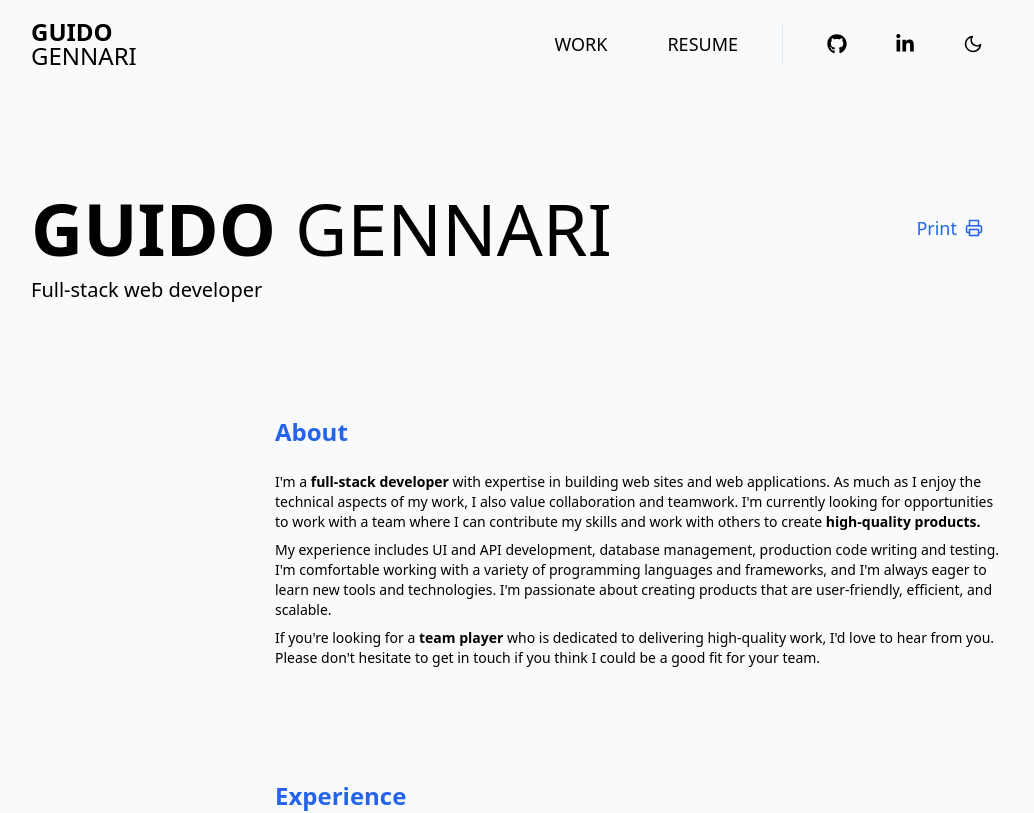
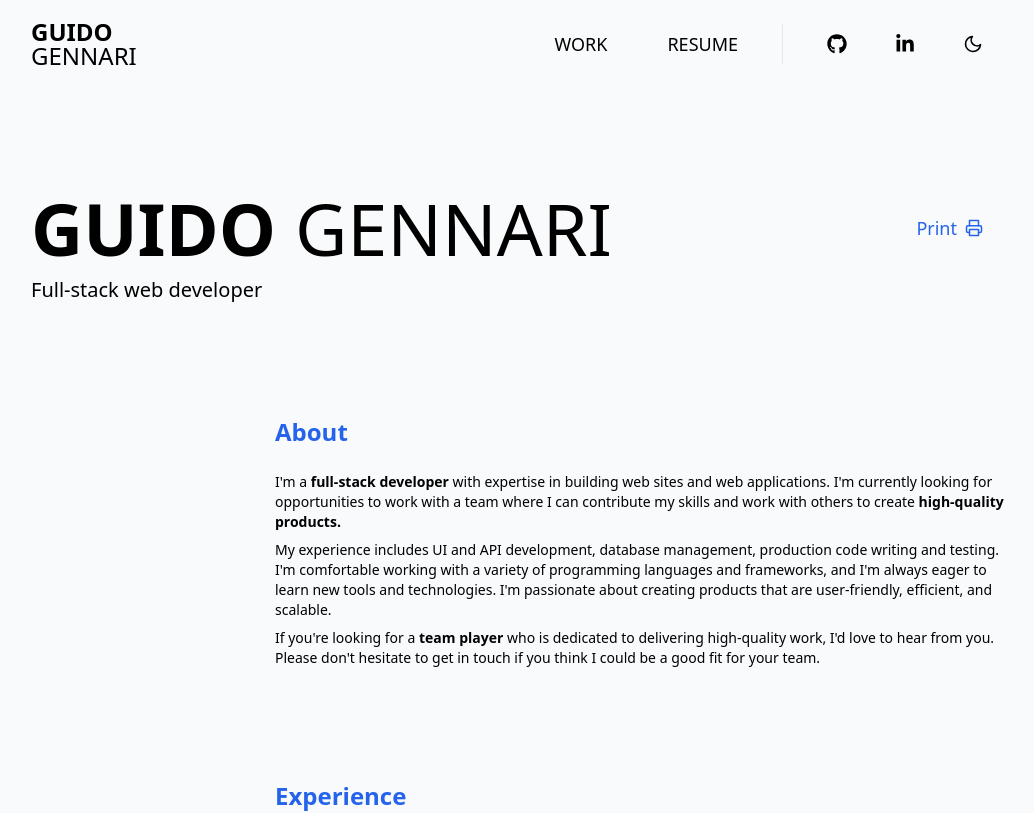
Before and after one commit to xdguido/guidogennari-web, a Next.js app: page /resume in a window 1280 px wide. Shown: the top 813 px of the page, without its empty margins (121-1155 px from the left). Built offline with nearby package versions, Linux system fonts and the light colour scheme.

Commit message:
feat: update content

```diff
--- a/pages/resume.tsx
+++ b/pages/resume.tsx
@@ -33,10 +33,9 @@ export default function Resume() {
                     <div className="grid items-baseline print:grid-cols-4 lg:grid-cols-4">
                         <p className="sm:text-sm print:col-start-2 lg:col-start-2 print:col-span-3 lg:col-span-3 mb-2">
                             I{"'"}m a <span className="font-semibold">full-stack developer</span>{' '}
-                            with expertise in building web sites and web applications. As much as I
-                            enjoy the technical aspects of my work, I also value collaboration and
-                            teamwork. I{"'"}m currently looking for opportunities to work with a
-                            team where I can contribute my skills and work with others to create
+                            with expertise in building web sites and web applications. I{"'"}m
+                            currently looking for opportunities to work with a team where I can
+                            contribute my skills and work with others to create
                             <span className="font-semibold"> high-quality products.</span>
                         </p>
                         <p className="sm:text-sm print:col-start-2 lg:col-start-2 print:col-span-3 lg:col-span-3 mb-2">
```
